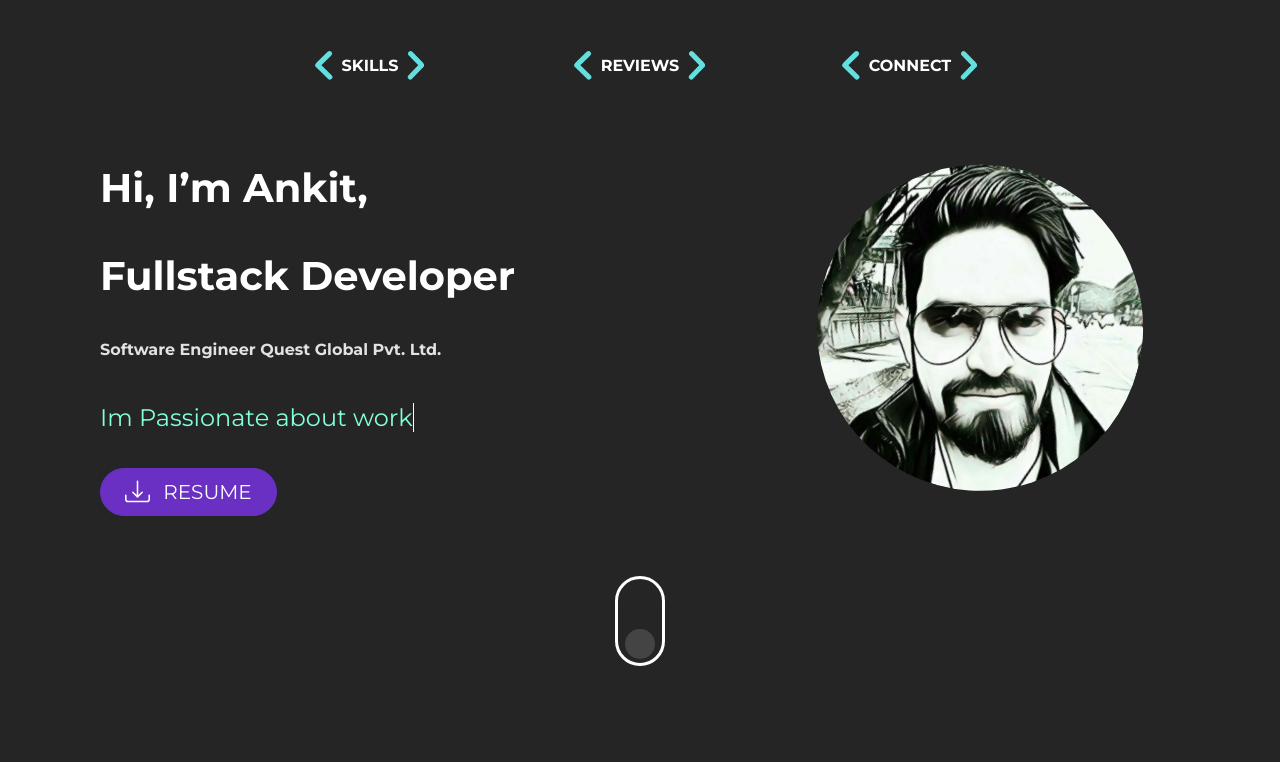
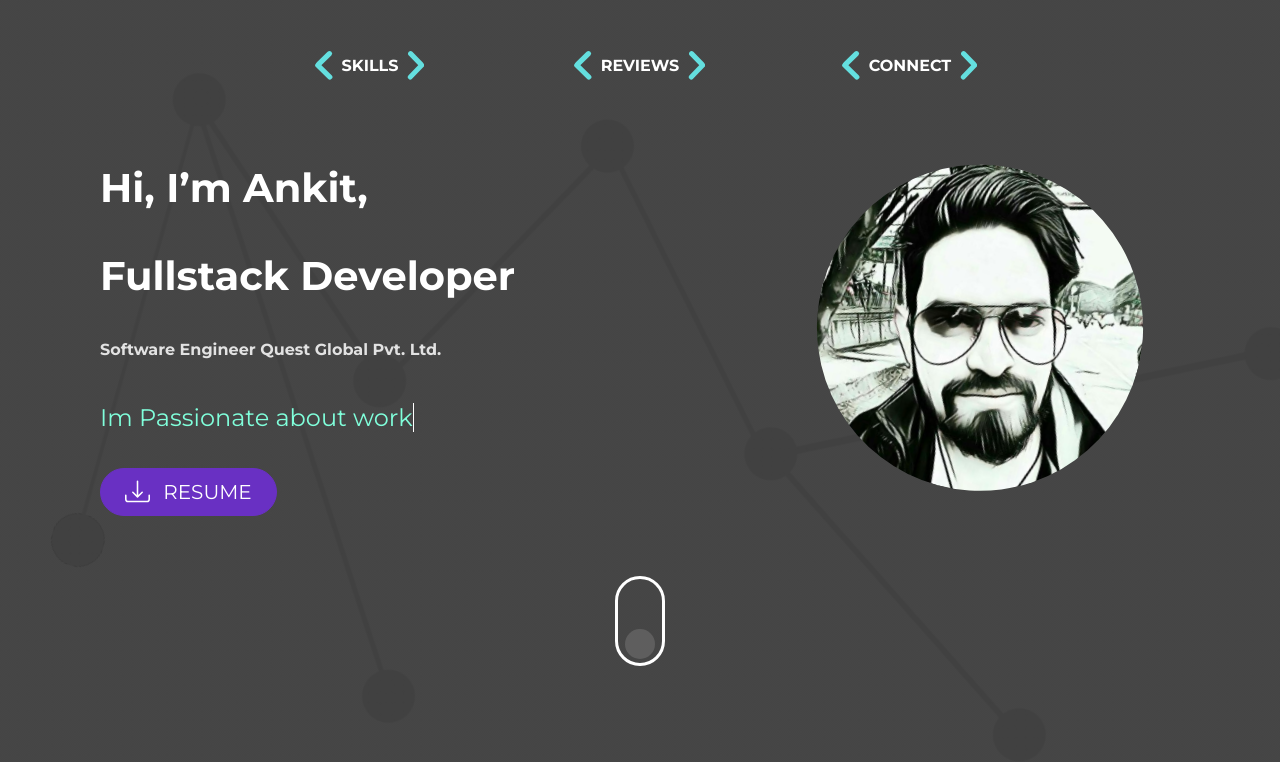
Before and after one commit to FreelancerAnkit/portfolio, a Vue app: page / in a window 1280 px wide. Shown: the top 762 px of the page. Built offline with nearby package versions, Linux system fonts and the light colour scheme; the HTML template or start-up script is replaced by a standard one.

Commit message:
background

```diff
--- a/src/main.css
+++ b/src/main.css
@@ -3,8 +3,8 @@
 body {
     font-family: "Montserrat", sans-serif;
     color: white;
-    background-color: #252525;
     padding: 50px 100px;
+    background:linear-gradient(180deg, rgba(37,37,37, 0.85) 100%, rgba(37,37,37,1) 100%),url("./assets/dots.png");
 }
 .hero-title {
     width: 36vw;
```
Also changed, not shown: src/assets/dots.png (added).
